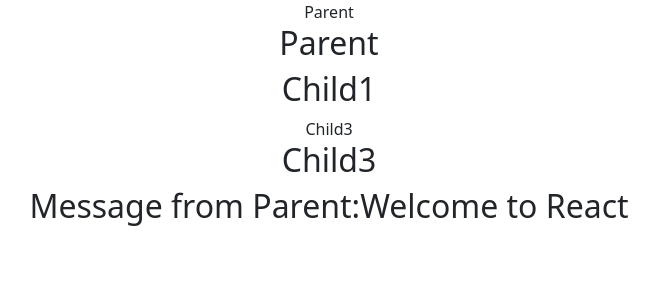
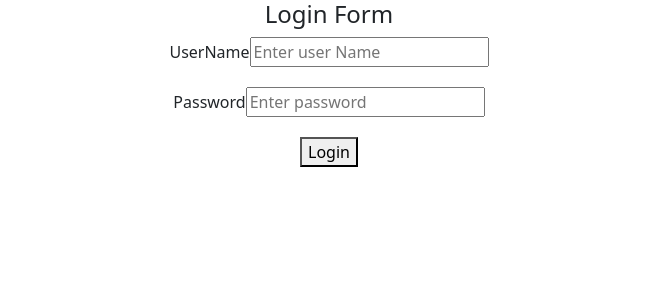
Before and after one commit to pranaliPukale/newReact1, a React (Create React App) app in the folder my/: page / in a window 1280 px wide. Shown: the top 300 px of the page, without its empty margins (311-970 px from the left). Built offline with nearby package versions, Linux system fonts and the light colour scheme.

Commit message:
controled comp
controled comp

```diff
--- a/my/src/App.js
+++ b/my/src/App.js
@@ -12,6 +12,7 @@
 import Form1 from './Component/FormHandling/Form1';
 import UseReducerHook1 from './Component/UseReducerHook/UseReducerHook1';
 import Parent from './Component/UseContextHook/Parent';
+import ControledComponent from './Component/ControledComponent';
 
 function App() {
 
@@ -34,7 +35,7 @@
       //</header>
    // </div>
    <div  className='App'>
-      <Parent/>
+      <ControledComponent/>
   </div>
 
 
--- /dev/null
+++ b/my/src/Component/ControledComponent.jsx
@@ -0,0 +1,37 @@
+
+import React,{useState} from 'react'
+
+const ControledComponent = () => {
+  const [userName,setUserName] =useState('')
+    const [password,setPassword] =useState('')
+
+    const handleSubmit =(e)=>{
+        alert( `UserName : ${userName}, Password :${password}`)
+        e.preventDefault()
+    }
+
+  return (
+    <>
+
+      <h4>Login Form</h4>
+        <form onSubmit={handleSubmit}>
+            <div className='row'>
+                    <div className='five columns'>
+                        <label>UserName </label>
+                        <input type='text' placeholder='Enter user Name' value={userName} onChange={(e)=>setUserName(e.target.value)}></input>
+                    </div>
+            </div>
+            <div className='row'>
+                <div className='five columns' style={{marginTop:"20px"}}>
+                    <label>Password </label>
+                    <input type="password" placeholder='Enter password' value={password} onChange={(e)=>setPassword(e.target.value)}/>
+                </div>
+            </div>
+            <button  style={{marginTop:"20px"}} type='submit'> Login</button>
+        </form>
+
+    </>
+  )
+}
+
+export default ControledComponent
```
